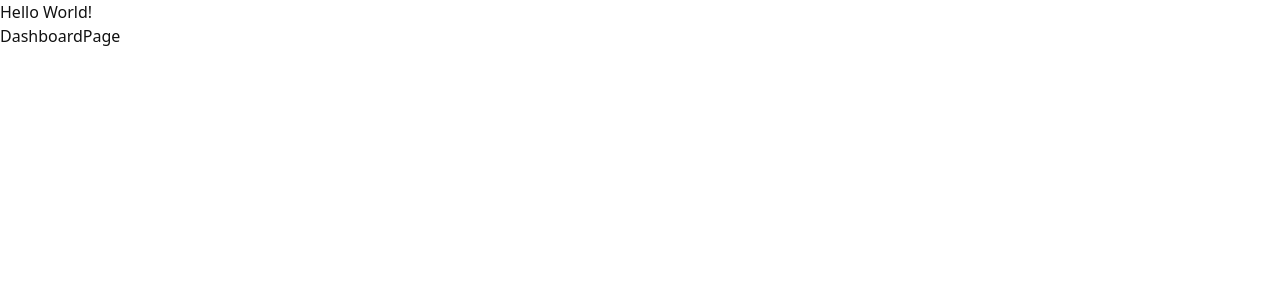
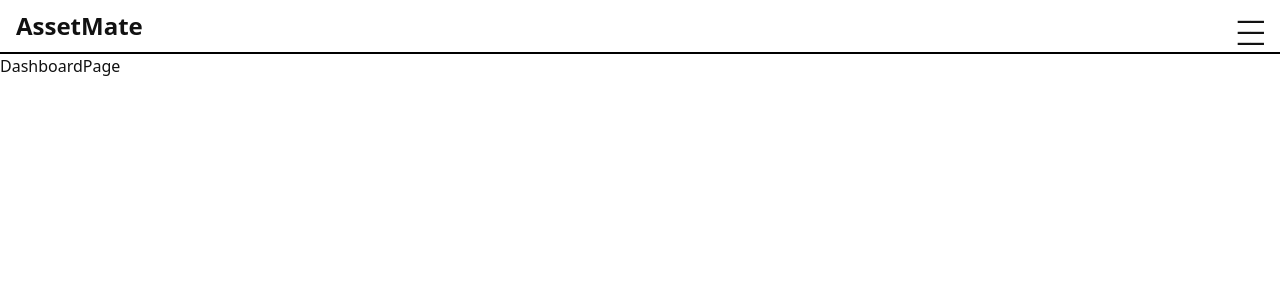
Before and after one commit to tiMtanic/asset-mate-react, a React (Vite) app: page / in a window 1280 px wide. Shown: the top 300 px of the page. Built offline with nearby package versions, Linux system fonts and the light colour scheme.

Commit message:
Add basic navbar and menu component implementation

```diff
--- a/src/App.jsx
+++ b/src/App.jsx
@@ -6,11 +6,18 @@ import StockPage from "./pages/StockPage";
 import AddEditStockPage from "./pages/AddEditStockPage";
 import WatchlistPage from "./pages/WatchlistPage";
 import AboutPage from "./pages/AboutPage";
+import Navbar from "./components/Navbar";
+import Menu from "./components/Menu";
+import { useState } from "react";
 
 function App() {
+  const [isMenuOpen, setIsMenuOpen] = useState(false);
+
   return (
     <>
-      <p>Hello World!</p>
+      <Navbar handleClickMenuButton={() => setIsMenuOpen(!isMenuOpen)} />
+      {isMenuOpen && <Menu handleOnNavigate={() => setIsMenuOpen(false)} />}
+      <main>
         <Routes>
           <Route path="/" element={<DashboardPage />} />
           <Route path="/stocks" element={<StocksListPage />} />
@@ -20,6 +27,7 @@ function App() {
           <Route path="/about" element={<AboutPage />} />
           <Route path="*" element={<NotFoundPage />} />
         </Routes>
+      </main>
     </>
   );
 }
--- a/src/components/Menu.jsx
+++ b/src/components/Menu.jsx
@@ -1,8 +1,32 @@
 import React from 'react'
+import { NavLink } from 'react-router-dom'
 
-function Menu() {
+function Menu({handleOnNavigate}) {
   return (
-    <div>Menu</div>
+    <div id="slideout-menu">
+      <ul>
+        <li>
+          <NavLink to="/" onClick={handleOnNavigate}>
+            <p>Dashboard</p>
+          </NavLink>
+        </li>
+        <li>
+          <NavLink to="/stocks" onClick={handleOnNavigate}>
+            <p>Stocks</p>
+          </NavLink>
+        </li>
+        <li>
+          <NavLink to="/watchlist" onClick={handleOnNavigate}>
+            <p>Watchlist</p>
+          </NavLink>
+        </li>
+        <li>
+          <NavLink to="/about" onClick={handleOnNavigate}>
+            <p>About</p>
+          </NavLink>
+        </li>
+      </ul>
+    </div>
   )
 }
 
--- a/src/components/Navbar.jsx
+++ b/src/components/Navbar.jsx
@@ -1,8 +1,11 @@
 import React from 'react'
 
-function Navbar() {
+function Navbar({handleClickMenuButton}) {
   return (
-    <div>Navbar</div>
+    <nav>
+      <h1>AssetMate</h1>
+      <p id="hamburger-menu-button" onClick={handleClickMenuButton}>__<br />__<br />__</p>
+    </nav>
   )
 }
 
--- a/src/index.css
+++ b/src/index.css
@@ -1,3 +1,5 @@
+/* CSS Baseling */
+
 *,
 *::before,
 *::after {
@@ -50,3 +52,37 @@ a {
 #root {
   min-height: 100dvh;
 }
+
+/* Styles */
+nav {
+  padding: 8px 16px;
+  display: flex;
+  justify-content: space-between;
+  align-items: flex-start;
+  border-bottom: 2px solid #000000;
+}
+
+#hamburger-menu-button {
+  margin-top: -8px;
+  font-weight: bolder;
+  font-size: 32px;
+  line-height: .35;
+  cursor: pointer;
+  user-select: none;
+}
+
+#slideout-menu {
+  position: fixed;
+  background-color: #FFFFFF;
+  height: 100%;
+  width: 200px;
+  border-right: 2px solid #000000;
+}
+
+#slideout-menu li {
+  border-bottom: 2px solid #000000;
+}
+
+#slideout-menu li p {
+  padding: 8px;
+}
```
Lines whose indentation alone changed are shown as unchanged.
